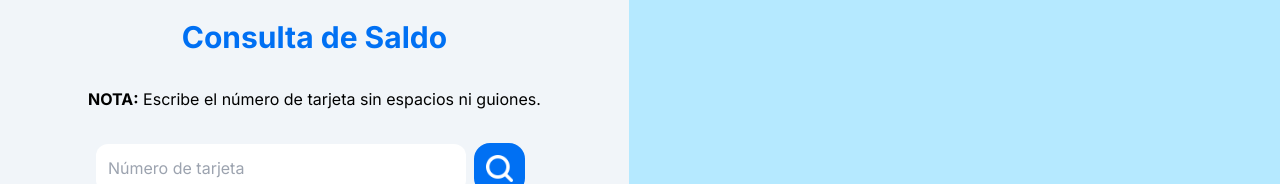
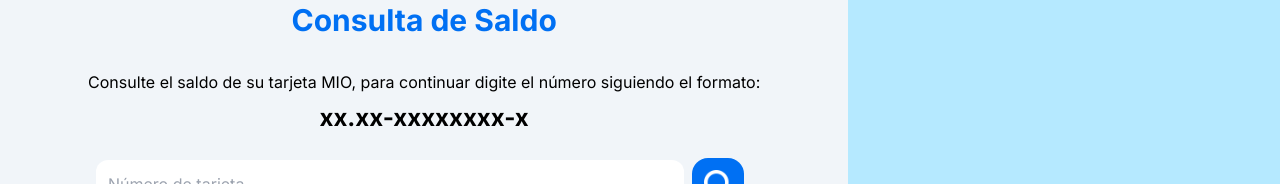
Before and after one commit to JuanLoaiza007/mio-go, a Next.js app: page /saldo in a window 1280 px wide. Shown: the part 298-482 px from the top of the page. Built offline with nearby package versions, Linux system fonts and the light colour scheme; no server answers.

Commit message:
feat(BalanceCheck.jsx): update screen message to assist user

```diff
--- a/src/app/saldo/modules/BalanceCheck.jsx
+++ b/src/app/saldo/modules/BalanceCheck.jsx
@@ -36,8 +36,10 @@
         Consulta de Saldo
       </h1>
       <p className="w-full m-2">
-        <b>NOTA:</b> Escribe el número de tarjeta sin espacios ni guiones.
+        Consulte el saldo de su tarjeta MIO, para continuar digite el número
+        siguiendo el formato:
       </p>
+      <b className="text-2xl">xx.xx-xxxxxxxx-x</b>
       <div className="flex w-full flex-row justify-center items-center m-4 px-4">
         <input
           className="w-full rounded-xl p-3"
```
